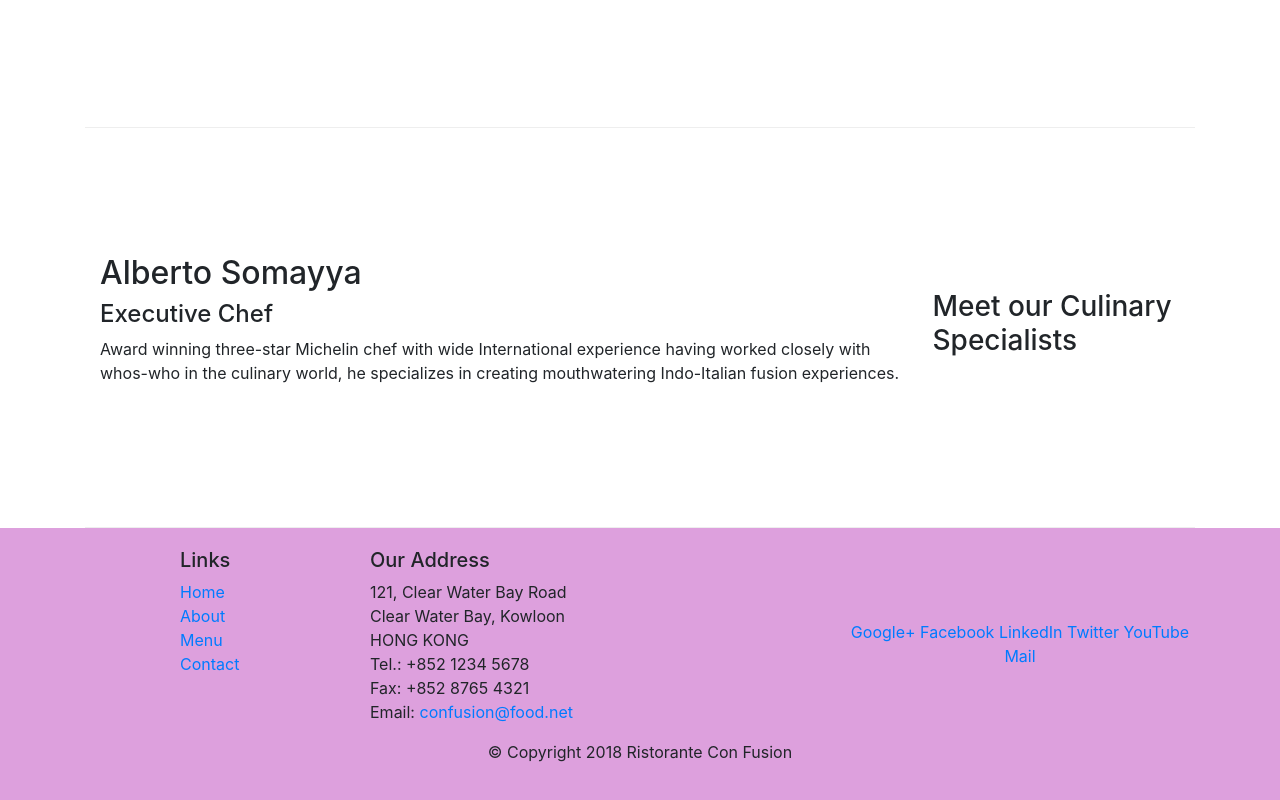
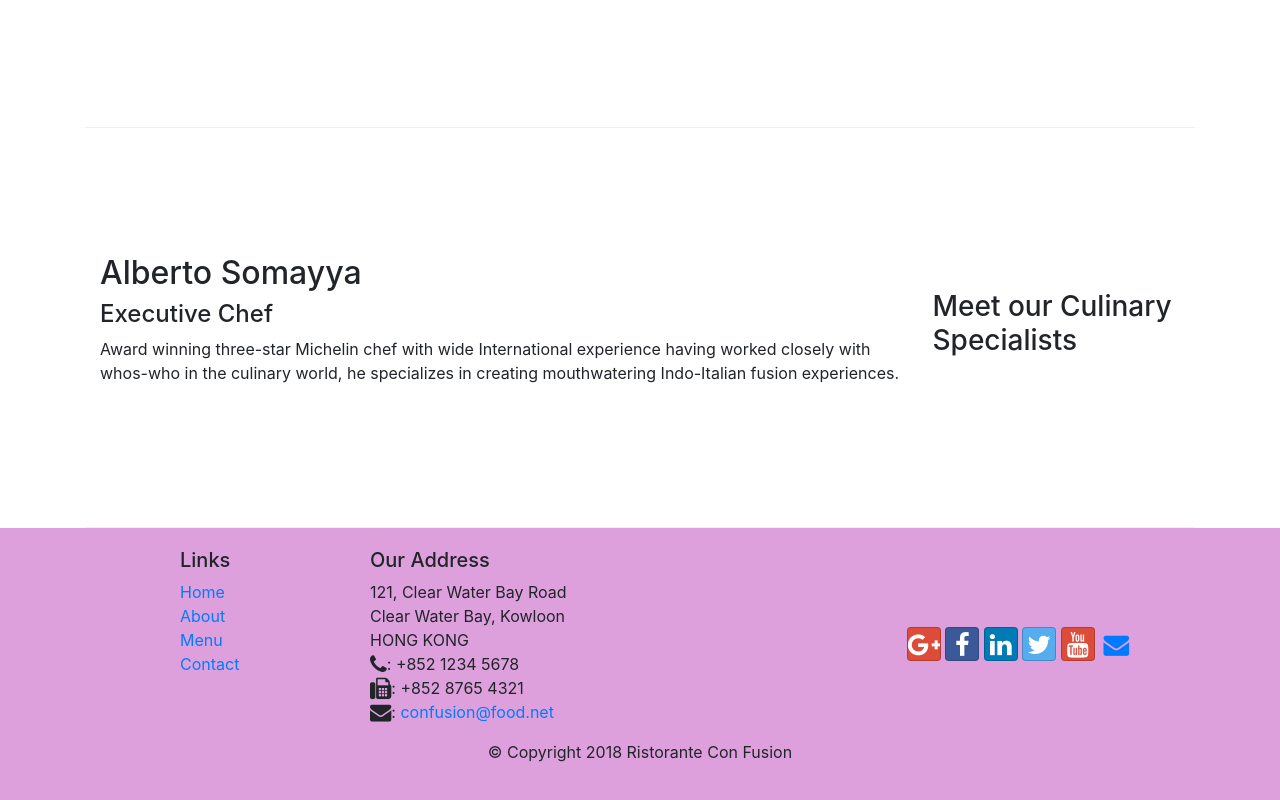
Before and after one commit to amar261/Bootstrap, a website: page index.html in a window 1280 px wide. Shown: the part 956-1756 px from the top of the page. Drawn offline with nearby package versions, Linux system fonts and the light colour scheme.

Commit message:
icon fonts

```diff
--- a/index.html
+++ b/index.html
@@ -9,6 +9,8 @@
 
         <!-- Bootstrap CSS -->
         <link rel="stylesheet" href="node_modules/bootstrap/dist/css/bootstrap.min.css">
+        <link rel="stylesheet" href="node_modules/font-awesome/css/font-awesome.min.css">
+        <link rel="stylesheet" href="node_modules/bootstrap-social/bootstrap-social.css">
         <link rel="stylesheet" href="css/styles.css">
         <title>Ristorante Con Fusion</title>
 </head>
@@ -22,10 +24,10 @@
             <a class="navbar-brand mr-auto" href="#">Ristorante con Fusion </a>
         <div class="collapse navbar-collapse" id="Navbar">
             <ul class="navbar-nav mr-auto">
-                <li class="nav-item active"><a class="nav-link" href="#">Home</a></li>
-                <li class="nav-item"><a class="nav-link" href="./aboutus.html">About</a></li>
-                <li class="nav-item "><a class="nav-link" href="#">Menu</a></li>
-                <li class="nav-item"><a class="nav-link" href="#">Contact</a></li>
+                <li class="nav-item active"><a class="nav-link" href="#"><span class="fa fa-home"></span> Home</a></li>
+                <li class="nav-item"><a class="nav-link" href="./aboutus.html"><span class="fa fa-info fa-lg"></span> About</a></li>
+                <li class="nav-item "><a class="nav-link" href="#"><span class="fa fa-list"></span> Menu</a></li>
+                <li class="nav-item"><a class="nav-link" href="#"><span class="fa fa-address-card fa-lg"></span> Contact</a></li>
             </ul>
         </div>
     </div>
@@ -96,19 +98,19 @@
 		              121, Clear Water Bay Road<br>
 		              Clear Water Bay, Kowloon<br>
 		              HONG KONG<br>
-		              Tel.: +852 1234 5678<br>
-		              Fax: +852 8765 4321<br>
-		              Email: <a href="mailto:confusion@food.net">confusion@food.net</a>
+		              <i class="fa fa-phone fa-lg"></i>: +852 1234 5678<br>
+		              <i class="fa fa-fax fa-lg"></i>: +852 8765 4321<br>
+		              <i class="fa fa-envelope fa-lg"></i>: <a href="mailto:confusion@food.net">confusion@food.net</a>
 		           </address>
                 </div>
                 <div class="col-12 col-sm-4 align-self-center">
                     <div class="text-center">
-                        <a href="http://google.com/+">Google+</a>
-                        <a href="http://www.facebook.com/profile.php?id=">Facebook</a>
-                        <a href="http://www.linkedin.com/in/">LinkedIn</a>
-                        <a href="http://twitter.com/">Twitter</a>
-                        <a href="http://youtube.com/">YouTube</a>
-                        <a href="mailto:">Mail</a>
+                        <a class="btn btn-social-icon btn-google" href="http://google.com/+"><i class="fa fa-google-plus fa-lg"></i></a>
+                        <a class="btn btn-social-icon btn-facebook" href="http://www.facebook.com/profile.php?id="><i class="fa fa-facebook fa-lg"></i></a>
+                        <a class="btn btn-social-icon btn-linkedin" href="http://www.linkedin.com/in/"><i class="fa fa-linkedin fa-lg"></i></a>
+                        <a class="btn btn-social-icon btn-twitter" href="http://twitter.com/"><i class="fa fa-twitter fa-lg"></i></a>
+                        <a class="btn btn-social-icon btn-google" href="http://youtube.com/"><i class="fa fa-youtube fa-lg"></i></a>
+                        <a class="btn btn-social-icon" href="mailto:"><i class="fa fa-envelope fa-lg"></i></a>
                     </div>
                 </div>
            </div>
--- a/package.json
+++ b/package.json
@@ -15,6 +15,8 @@
   },
   "dependencies": {
     "bootstrap": "^4.0.0",
+    "bootstrap-social": "^5.1.1",
+    "font-awesome": "^4.7.0",
     "jquery": "^3.3.1",
     "popper.js": "^1.12.9"
   }
```
Also changed, not shown: aboutus.html (+15 -13 lines), 1 other file.
